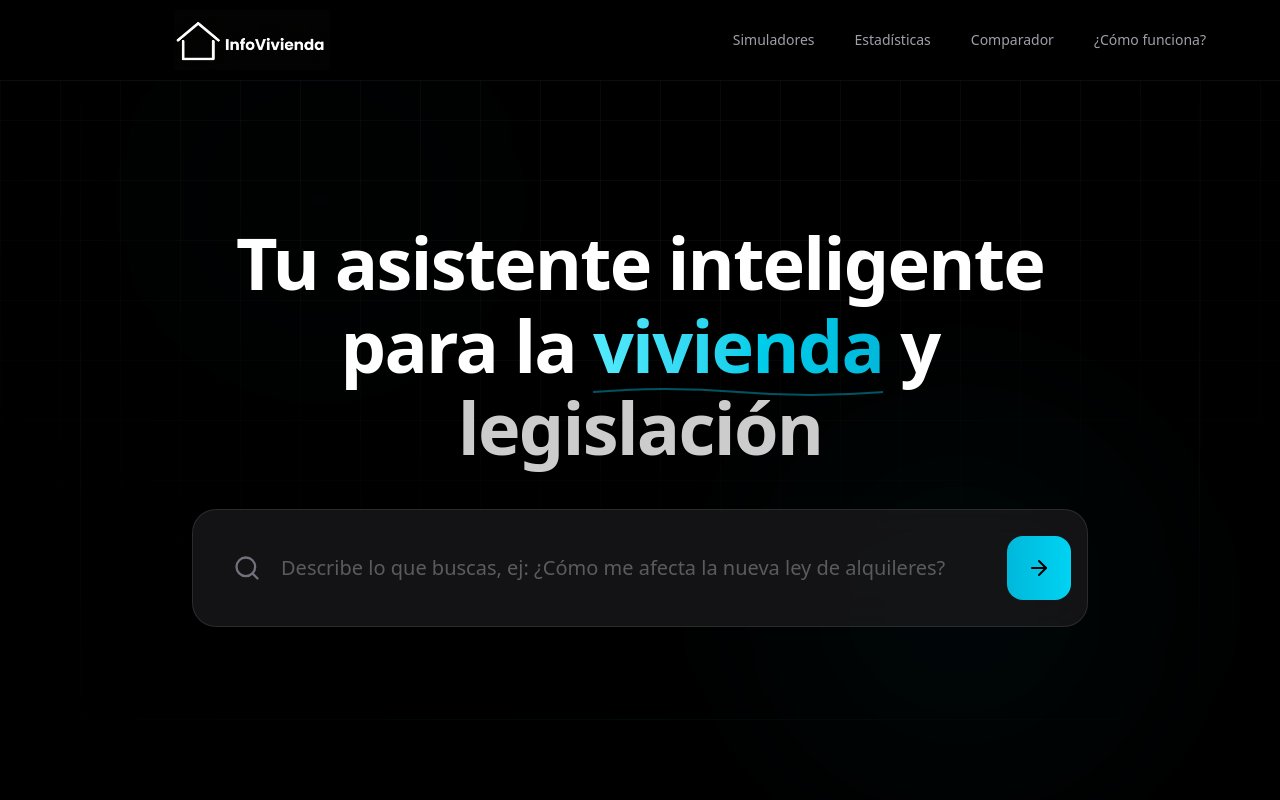
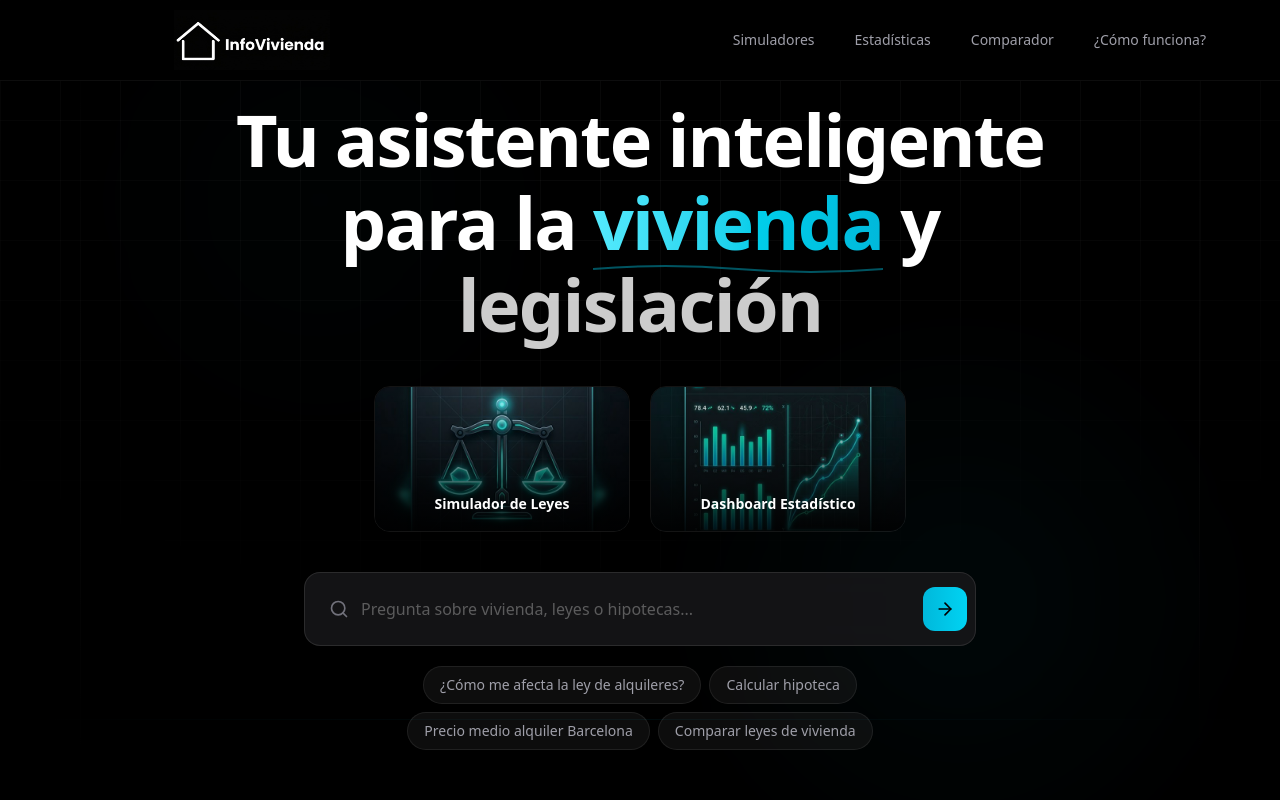
Before and after one commit to wanna-throw/Hackaton_masterBaiters, a React (Vite) app in the folder frontend/infoviviendaweb/: page / in a window 1280 px wide. Shown: the top 800 px of the page. Built offline with nearby package versions, Linux system fonts and the light colour scheme.

Commit message:
avances hechos

```diff
--- a/frontend/infoviviendaweb/src/components/Hero.tsx
+++ b/frontend/infoviviendaweb/src/components/Hero.tsx
@@ -55,34 +55,89 @@ const Hero = () => {
           <span className="text-white/80">legislación</span>
         </motion.h1>
 
+        {/* Mode selection buttons */}
+        <motion.div
+          initial={{ opacity: 0, y: 20 }}
+          animate={{ opacity: 1, y: 0 }}
+          transition={{ duration: 0.7, delay: 0.2 }}
+          className="flex flex-col sm:flex-row gap-5"
+        >
+          {[
+            { label: 'Simulador de Leyes', img: '/img/simulador_leyes.png' },
+            { label: 'Dashboard Estadístico', img: '/img/dashboard_estadistico.png' },
+          ].map((mode) => (
+            <button
+              key={mode.label}
+              type="button"
+              className="group relative w-64 rounded-2xl overflow-hidden border border-white/8 hover:border-cyan-500/40 transition-all duration-500 cursor-pointer"
+            >
+              <div className="absolute inset-0 bg-gradient-to-t from-black/90 via-black/40 to-transparent z-10" />
+              <img
+                src={mode.img}
+                alt={mode.label}
+                className="w-full h-36 object-cover group-hover:scale-110 transition-transform duration-700"
+              />
+              <div className="absolute bottom-0 left-0 right-0 z-20 p-4">
+                <span className="text-sm font-semibold text-white group-hover:text-cyan-300 transition-colors duration-300">
+                  {mode.label}
+                </span>
+              </div>
+            </button>
+          ))}
+        </motion.div>
+
         {/* Search bar */}
         <motion.div
           initial={{ opacity: 0, scale: 0.95 }}
           animate={{ opacity: 1, scale: 1 }}
           transition={{ duration: 0.8, delay: 0.25 }}
-          className="w-full max-w-4xl mx-auto"
+          className="w-full max-w-2xl mx-auto"
         >
           <form onSubmit={handleSubmit} className="relative group">
             <div className="absolute -inset-1 bg-gradient-to-r from-cyan-500/20 via-cyan-400/10 to-cyan-500/20 rounded-2xl blur-xl opacity-0 group-focus-within:opacity-100 transition-opacity duration-500" />
-            <div className="relative flex items-center bg-zinc-900/80 border border-white/10 rounded-3xl p-4 backdrop-blur-xl focus-within:border-cyan-500/40 transition-all duration-500">
-              <div className="pl-6 text-zinc-500">
-                <Search size={28} />
+            <div className="relative flex items-center bg-zinc-900/80 border border-white/10 rounded-2xl p-2 backdrop-blur-xl focus-within:border-cyan-500/40 transition-all duration-500">
+              <div className="pl-4 text-zinc-500">
+                <Search size={20} />
               </div>
               <input
                 type="text"
                 value={query}
                 onChange={(e) => setQuery(e.target.value)}
-                placeholder="Describe lo que buscas, ej: ¿Cómo me afecta la nueva ley de alquileres?"
-                className="w-full py-7 px-5 text-lg sm:text-xl text-white placeholder:text-zinc-600 bg-transparent outline-none"
+                placeholder="Pregunta sobre vivienda, leyes o hipotecas..."
+                className="w-full py-4 px-3 text-base text-white placeholder:text-zinc-600 bg-transparent outline-none"
               />
               <button
                 type="submit"
-                className="flex-shrink-0 bg-gradient-to-r from-cyan-500 to-cyan-400 text-black p-5 rounded-2xl hover:brightness-110 transition-all duration-300 hover:scale-105"
+                className="flex-shrink-0 bg-gradient-to-r from-cyan-500 to-cyan-400 text-black p-3 rounded-xl hover:brightness-110 transition-all duration-300 hover:scale-105"
               >
-                <ArrowRight size={24} />
+                <ArrowRight size={20} />
               </button>
             </div>
           </form>
+
+          {/* Autocomplete suggestions */}
+          <motion.div
+            initial={{ opacity: 0, y: 10 }}
+            animate={{ opacity: 1, y: 0 }}
+            transition={{ duration: 0.6, delay: 0.5 }}
+            className="flex flex-wrap justify-center gap-2 mt-5"
+          >
+            {[
+              '¿Cómo me afecta la ley de alquileres?',
+              'Calcular hipoteca',
+              'Precio medio alquiler Barcelona',
+              'Comparar leyes de vivienda',
+            ].map((suggestion) => (
+              <button
+                key={suggestion}
+                type="button"
+                onClick={() => setQuery(suggestion)}
+                className="px-4 py-2 text-sm text-zinc-400 bg-white/5 border border-white/8 rounded-full hover:bg-cyan-500/10 hover:border-cyan-500/30 hover:text-cyan-300 transition-all duration-300 cursor-pointer"
+              >
+                {suggestion}
+              </button>
+            ))}
+          </motion.div>
         </motion.div>
       </div>
     </section>
```
Also changed, not shown: frontend/infoviviendaweb/img/dashboard_estadistico.png (added), frontend/infoviviendaweb/img/simulador_leyes.png (added).
